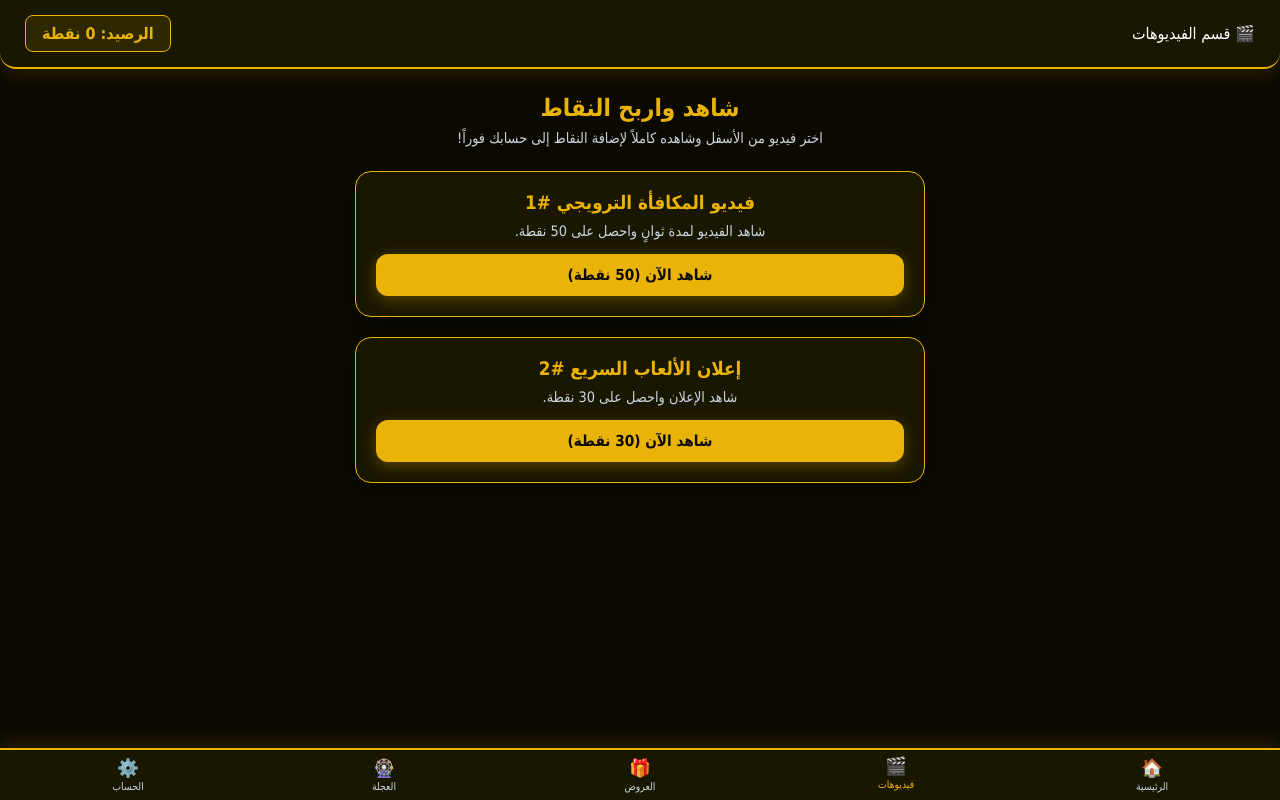
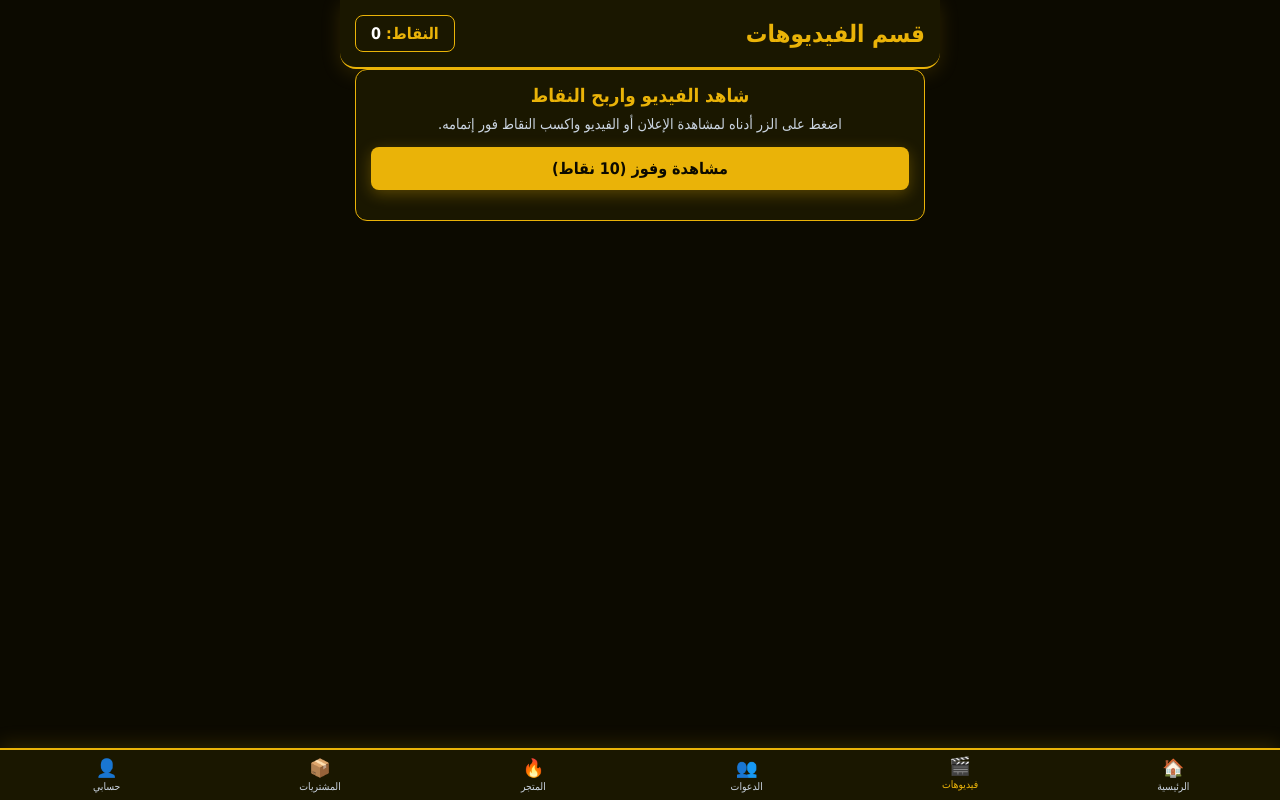
Before and after one commit to ahmdabwramy416-crypto/MistCash, a website: page videos.html in a window 1280 px wide. Drawn offline with Linux system fonts and the light colour scheme; no server answers; sample sign-in values are in the browser's storage.

Commit message:
Update videos.html

```diff
--- a/videos.html
+++ b/videos.html
@@ -3,138 +3,112 @@
 <head>
     <meta charset="UTF-8">
     <meta name="viewport" content="width=device-width, initial-scale=1.0">
-    <title>Gamer Pro - قسم الفيديوهات</title>
+    <title>الفيديوهات - Gamer Pro</title>
     <link rel="stylesheet" href="style.css">
     <style>
-        .video-card { background: #1a1700; border: 1px solid #eab308; border-radius: 16px; padding: 20px; margin-bottom: 20px; box-shadow: 0 8px 24px rgba(0,0,0,0.5); text-align: center; }
+        .video-card {
+            background: #1a1700;
+            border: 1px solid #eab308;
+            padding: 15px;
+            border-radius: 12px;
+            text-align: center;
+            margin-bottom: 20px;
+        }
         .video-card h3 { color: #eab308; margin-bottom: 10px; }
-        .video-card p { color: #cbd5e1; margin-bottom: 15px; font-size: 0.9rem; }
-        .btn-watch { background: #eab308; color: #0c0a00; border: none; padding: 12px 20px; border-radius: 12px; font-weight: bold; cursor: pointer; transition: 0.3s; font-size: 0.95rem; width: 100%; box-shadow: 0 4px 15px rgba(234, 179, 8, 0.3); }
-        .btn-watch:hover { background: #ca8a04; transform: translateY(-2px); }
-        .header-section { text-align: center; margin-bottom: 25px; }
-        .header-section h2 { color: #eab308; margin-bottom: 8px; }
-        .header-section p { color: #cbd5e1; font-size: 0.9rem; }
+        .video-card p { color: #cbd5e1; font-size: 0.9rem; margin-bottom: 15px; }
+
+        /* تنسيق مخصص لشريط التنقل السفلي بـ 6 أزرار متساوية */
+        .bottom-nav { position: fixed; bottom: 0; left: 0; width: 100%; background: #1a1700; border-top: 2px solid #eab308; display: flex; justify-content: space-around; padding: 8px 0; z-index: 1000; box-shadow: 0 -4px 20px rgba(234, 179, 8, 0.15); }
+        .nav-item { color: #cbd5e1; text-decoration: none; font-size: 0.65rem; text-align: center; display: flex; flex-direction: column; align-items: center; transition: 0.3s; flex: 1; }
+        .nav-item.active, .nav-item:hover { color: #eab308; transform: translateY(-2px); }
+        .nav-icon { font-size: 1.1rem; margin-bottom: 2px; }
     </style>
 </head>
 <body>
 
-    <!-- الهيدر العلوي يوضح النقاط -->
-    <div class="header">
-        <span>🎬 قسم الفيديوهات</span>
-        <div class="points-box">الرصيد: <span id="user-points">0</span> نقطة</div>
-    </div>
-
-    <div class="container">
-        <div class="header-section">
-            <h2>شاهد واربح النقاط</h2>
-            <p>اختر فيديو من الأسفل وشاهده كاملاً لإضافة النقاط إلى حسابك فوراً!</p>
-        </div>
-
-        <!-- بطاقة الفيديو الأول -->
-        <div class="video-card">
-            <h3>فيديو المكافأة الترويجي #1</h3>
-            <p>شاهد الفيديو لمدة ثوانٍ واحصل على 50 نقطة.</p>
-            <button class="btn-watch" onclick="watchVideo(50)">شاهد الآن (50 نقطة)</button>
-        </div>
-
-        <!-- بطاقة الفيديو الثاني -->
-        <div class="video-card">
-            <h3>إعلان الألعاب السريع #2</h3>
-            <p>شاهد الإعلان واحصل على 30 نقطة.</p>
-            <button class="btn-watch" onclick="watchVideo(30)">شاهد الآن (30 نقطة)</button>
+    <div class="header container" style="display: flex; justify-content: space-between; align-items: center; padding: 15px;">
+        <h2>قسم الفيديوهات</h2>
+        <div class="points-box" style="background: #1a1700; border: 1px solid #eab308; padding: 8px 15px; border-radius: 8px; color: #eab308; font-weight: bold;">
+            النقاط: <span id="userPoints" style="color: #fff;">0</span>
         </div>
     </div>
 
-    <!-- شريط التنقل السفلي (يحتوي على الأزرار الخمسة) -->
-    <div class="bottom-nav">
-        <a href="profile.html" class="nav-item">
-            <span class="nav-icon">🏠</span>
-            <span>الرئيسية</span>
-        </a>
-        <a href="videos.html" class="nav-item active">
-            <span class="nav-icon">🎬</span>
-            <span>فيديوهات</span>
-        </a>
-        <a href="rewards.html" class="nav-item">
-            <span class="nav-icon">🎁</span>
-            <span>العروض</span>
-        </a>
-        <!-- أضف الزرين الباقيين لديك هنا ليصبحوا 5 أزرار -->
-        <a href="spin.html" class="nav-item">
-            <span class="nav-icon">🎡</span>
-            <span>العجلة</span>
-        </a>
-        <a href="settings.html" class="nav-item">
-            <span class="nav-icon">⚙️</span>
-            <span>الحساب</span>
-        </a>
+    <div class="container" style="margin-bottom: 80px;">
+        <div class="video-card">
+            <h3>شاهد الفيديو واربح النقاط</h3>
+            <p>اضغط على الزر أدناه لمشاهدة الإعلان أو الفيديو واكسب النقاط فور إتمامه.</p>
+            <button onclick="watchVideo()" class="btn-yellow" style="width: 100%; padding: 12px; font-weight: bold; border-radius: 8px; border: none; cursor: pointer;">مشاهدة وفوز (10 نقاط)</button>
+            <p id="videoStatus" style="color: #eab308; font-weight: bold; margin-top: 12px;"></p>
+        </div>
     </div>
 
-    <!-- سكربت Firebase وبرمجة إضافة النقاط -->
+    <!-- شريط التنقل السفلي بـ 6 أزرار مرتبة وصحيحة -->
+    <div class="bottom-nav">
+        <a href="index.html" class="nav-item"><span class="nav-icon">🏠</span>الرئيسية</a>
+        <a href="videos.html" class="nav-item active"><span class="nav-icon">🎬</span>فيديوهات</a>
+        <a href="referral.html" class="nav-item"><span class="nav-icon">👥</span>الدعوات</a>
+        <a href="store.html" class="nav-item"><span class="nav-icon">🔥</span>المتجر</a>
+        <a href="purchases.html" class="nav-item"><span class="nav-icon">📦</span>المشتريات</a>
+        <a href="profile.html" class="nav-item"><span class="nav-icon">👤</span>حسابي</a>
+    </div>
+
     <script type="module">
-        import { initializeApp } from "https://www.gstatic.com/firebasejs/10.7.1/firebase-app.js";
-        import { getAuth, onAuthStateChanged } from "https://www.gstatic.com/firebasejs/10.7.1/firebase-auth.js";
-        import { getFirestore, doc, getDoc, updateDoc, increment } from "https://www.gstatic.com/firebasejs/10.7.1/firebase-firestore.js";
+        import { initializeApp } from "https://www.gstatic.com/firebasejs/10.8.0/firebase-app.js";
+        import { getFirestore, doc, updateDoc, setDoc, increment } from "https://www.gstatic.com/firebasejs/10.8.0/firebase-firestore.js";
 
-        // ضع إعدادات الفايربيز الخاصة بموقعك هنا
         const firebaseConfig = {
-            apiKey: "YOUR_API_KEY",
-            authDomain: "YOUR_AUTH_DOMAIN",
-            projectId: "YOUR_PROJECT_ID",
-            storageBucket: "YOUR_STORAGE_BUCKET",
-            messagingSenderId: "YOUR_MESSAGING_SENDER_ID",
-            appId: "YOUR_APP_ID"
+          apiKey: "AIzaSyB6rnXLMDlvy0Eezc7MkdmP334EzPTKlGE",
+          authDomain: "mistcash-9a71c.firebaseapp.com",
+          projectId: "mistcash-9a71c",
+          storageBucket: "mistcash-9a71c.firebasestorage.app",
+          messagingSenderId: "819929785371",
+          appId: "1:819929785371:web:396e322f83319016bb44be",
+          measurementId: "G-FGBZZ1P9W6"
         };
 
         const app = initializeApp(firebaseConfig);
-        const auth = getAuth(app);
         const db = getFirestore(app);
 
-        let currentUserUid = null;
-
-        // التحقق من تسجيل الدخول وجلب النقاط الحالية
-        onAuthStateChanged(auth, async (user) => {
-            if (user) {
-                currentUserUid = user.uid;
-                fetchUserPoints(user.uid);
-            } else {
-                window.location.href = "index.html"; // توجيه لتسجيل الدخول إذا لم يكن مسجلاً
-            }
-        });
-
-        async function fetchUserPoints(uid) {
-            try {
-                const userDocRef = doc(db, "users", uid);
-                const userDoc = await getDoc(userDocRef);
-                if (userDoc.exists()) {
-                    document.getElementById("user-points").innerText = userDoc.data().points || 0;
-                }
-            } catch (error) {
-                console.error("خطأ في جلب النقاط:", error);
-            }
+        if (localStorage.getItem("is_logged_in") !== "true") {
+            window.location.href = "login.html";
         }
 
-        // دالة محاكاة مشاهدة الفيديو (يمكنك استبدالها بكود شركة الإعلانات لاحقاً)
-        window.watchVideo = async function(rewardPoints) {
-            alert("جاري تشغيل الفيديو... يرجى الانتظار حتى تنتهي الملاحظة.");
+        const userEmail = localStorage.getItem("user_email");
+        const pointsKey = "points_" + userEmail;
 
-            // محاكاة انتهاء الفيديو بعد ثواني معدودة ومنح المكافأة
+        function updatePointsDisplay() {
+            let currentVal = localStorage.getItem(pointsKey) || "0";
+            document.getElementById("userPoints").innerText = currentVal;
+        }
+        updatePointsDisplay();
+
+        let isWatching = false;
+        window.watchVideo = async function() {
+            if (isWatching) return;
+            isWatching = true;
+
+            const statusText = document.getElementById("videoStatus");
+            statusText.innerText = "جاري تحميل الفيديو...";
+
             setTimeout(async () => {
+                let currentPoints = parseInt(localStorage.getItem(pointsKey) || "0");
+                let earnedPoints = 10;
+                currentPoints += earnedPoints;
+
+                localStorage.setItem(pointsKey, currentPoints);
+                updatePointsDisplay();
+
                 try {
-                    const userDocRef = doc(db, "users", currentUserUid);
-                    await updateDoc(userDocRef, {
-                        points: increment(rewardPoints)
-                    });
+                    const userRef = doc(db, "users", userEmail);
+                    await updateDoc(userRef, { points: currentPoints });
+                } catch (err) {
+                    console.error("خطأ في تحديث نقاط الفيديو بالسحابة:", err);
+                }
 
-                    alert(`مبروك! تم إضافة ${rewardPoints} نقطة إلى رصيدك.`);
-                    fetchUserPoints(currentUserUid); // تحديث عرض النقاط فورا في الأعلى
-                } catch (error) {
-                    console.error("خطأ أثناء إضافة النقاط:", error);
-                    alert("حدث خطأ أثناء إضافة النقاط.");
-                }
-            }, 2000);
+                statusText.innerText = `مبروك! تم إضافة ${earnedPoints} نقاط لرصيدك.`;
+                isWatching = false;
+            }, 3000);
         }
     </script>
-
 </body>
 </html>
```
